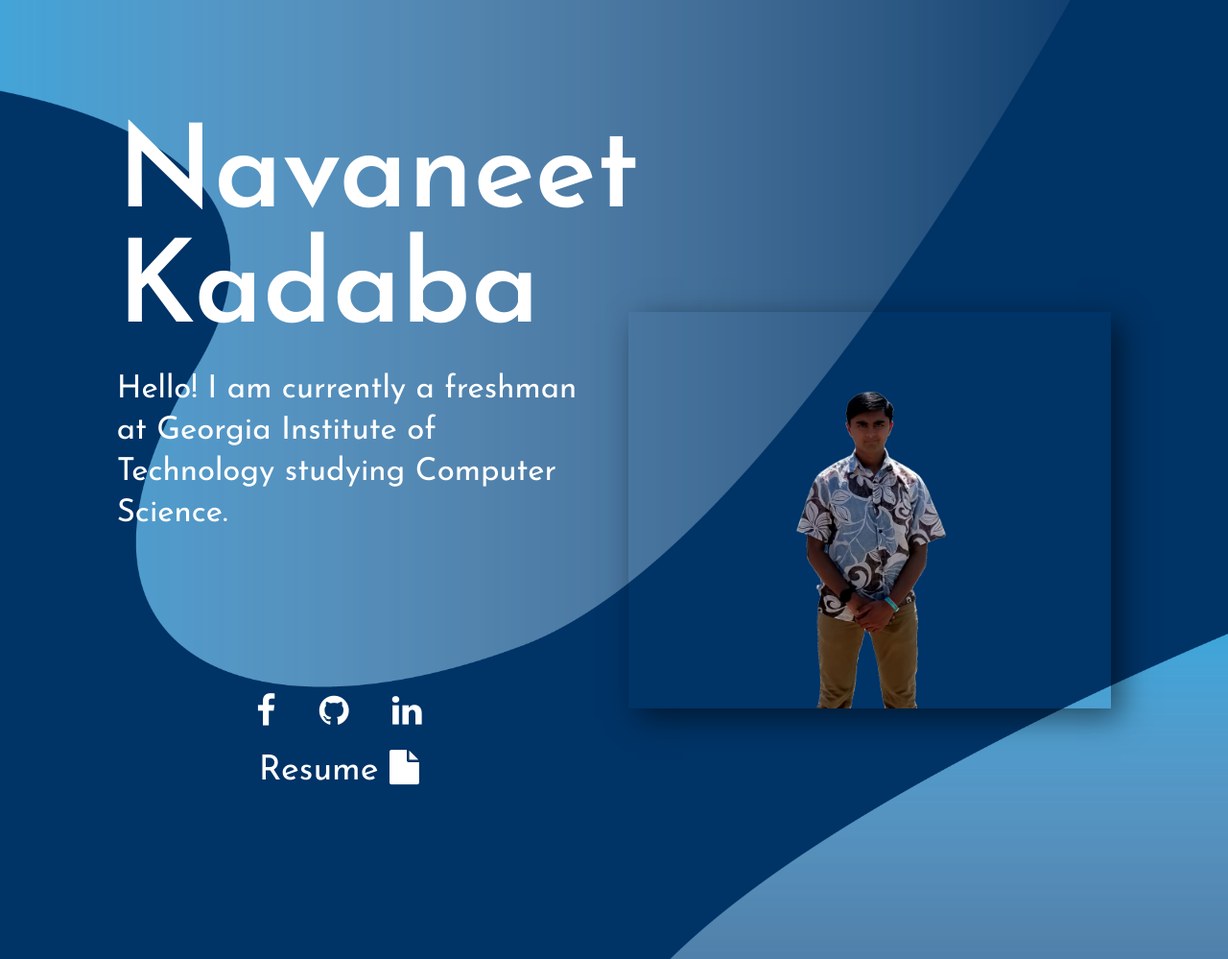
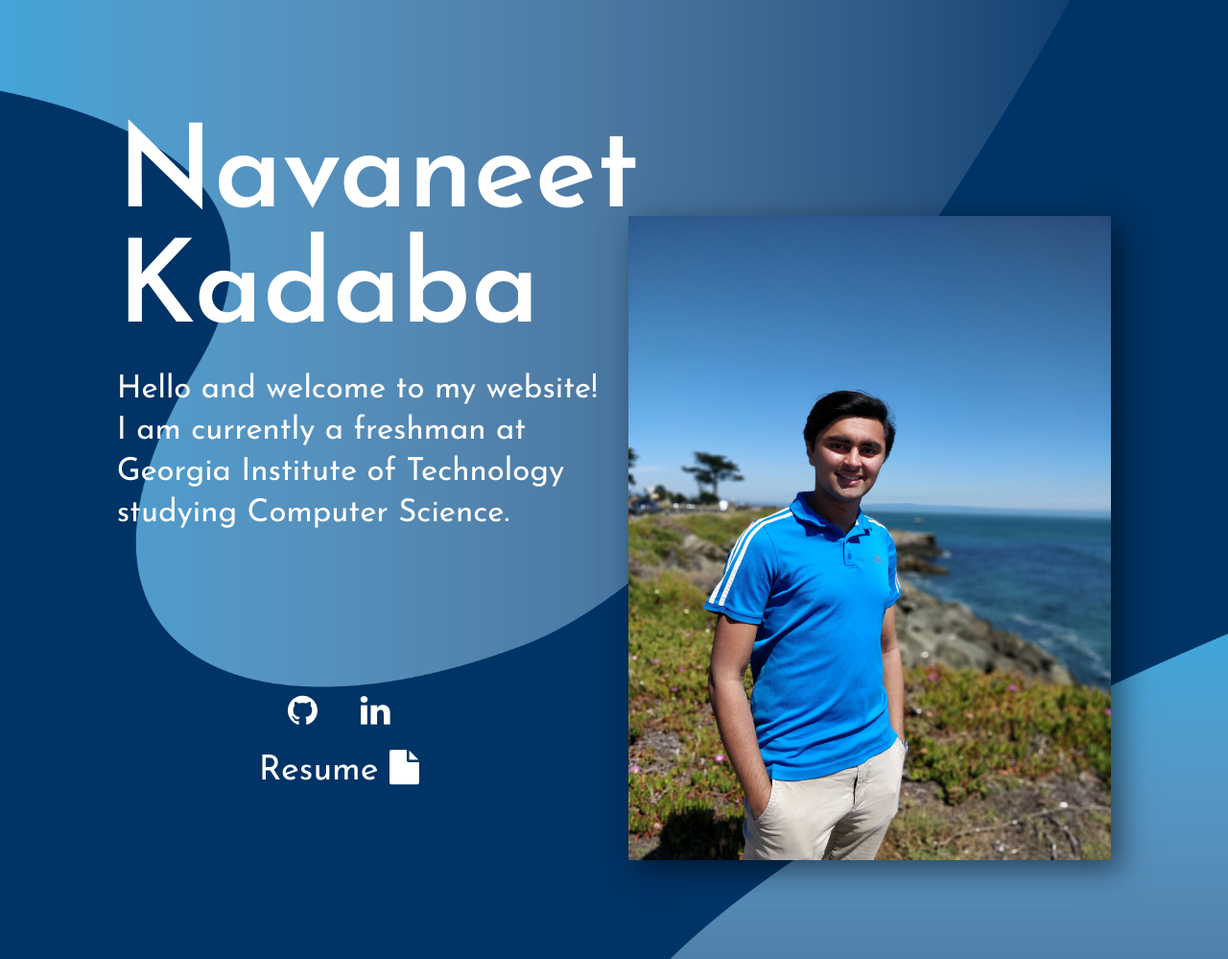
Before and after one commit to navaneet614/mywebsite, a plain HTML site: page index.html in a window 1280 px wide. Shown: the top 999 px of the page at 96% size. Drawn offline with Linux system fonts and the light colour scheme.

Commit message:
new tab links, pdf resume

```diff
--- a/css/style.css
+++ b/css/style.css
@@ -751,7 +751,7 @@
 
 .home-two-style .hero-image {
 	padding-left: 0px;
-	padding-top: 200px;
+	padding-top: 100px;
 }
 
 .home-two-style .hero-image img {
--- a/index.html
+++ b/index.html
@@ -41,28 +41,10 @@
 							<div class="col-lg-6">
 								<div class="hero-text">
 									<h2>Navaneet Kadaba</h2>
-									<p>Hello! I am currently a freshman at Georgia Institute of Technology studying Computer Science.</p>
+									<p>Hello and welcome to my website! I am currently a freshman at Georgia Institute of Technology studying Computer Science.</p>
 								</div>
 
-										<!-- Social links section start -->
-										<div class="social-section">
-											<div class="container-fluid">
-												<div class="row">
-													<div class="col-xl-10 offset-xl-1 text-md-center">
-														<!-- <h2 class="hidden-md hidden-sm">My Social Profiles</h2> -->
-														<div class="social-link-warp">
-															<div class="social-links">
-																<a href="https://www.facebook.com/profile.php?id=100005562767877"><i class="fa fa-facebook"></i></a>
-																<a href="https://github.com/navaneet614"><i class="fa fa-github"></i></a>
-																<a href="linkedin.html"><i class="fa fa-linkedin"></i></a>
-																<p><a href="resume.html">Resume <i class="fa fa-file"></i></a></p>
-															</div>
-														</div>
-													</div>
-												</div>
-											</div>
-										</div>
-										<!-- Social links section end -->
+
 								<!-- <div class="hero-info">
 									<h2>Some Info</h2>
 									<ul>
@@ -72,10 +54,31 @@
 										<li><span>Phone </span></li>
 									</ul>
 								</div> -->
+
+								<!-- Social links section start -->
+								<div class="social-section">
+									<div class="container-fluid">
+										<div class="row">
+											<div class="col-xl-10 offset-xl-1 text-md-center">
+												<!-- <h2 class="hidden-md hidden-sm">My Social Profiles</h2> -->
+												<div class="social-link-warp">
+													<div class="social-links">
+														<a target=”_blank” href="https://github.com/navaneet614"><i class="fa fa-github"></i></a>
+														<a target=”_blank” href="linkedin.html"><i class="fa fa-linkedin"></i></a>
+														<p><a target=”_blank” href="resume.html">Resume <i class="fa fa-file"></i></a></p>
+													</div>
+												</div>
+											</div>
+										</div>
+									</div>
+								</div>
+
 							</div>
 							<div class="col-lg-6 text-md-center">
+
+								<!-- Social links section end -->
 								<figure class="hero-image">
-									<img src="img/mecasualnoback.png" alt="">
+									<img src="img/mecas.jpg" alt="">
 								</figure>
 							</div>
 						</div>
```
Also changed, not shown: resume.html (+1 -1 lines), img/mecas.jpg (added), 1 other file.
